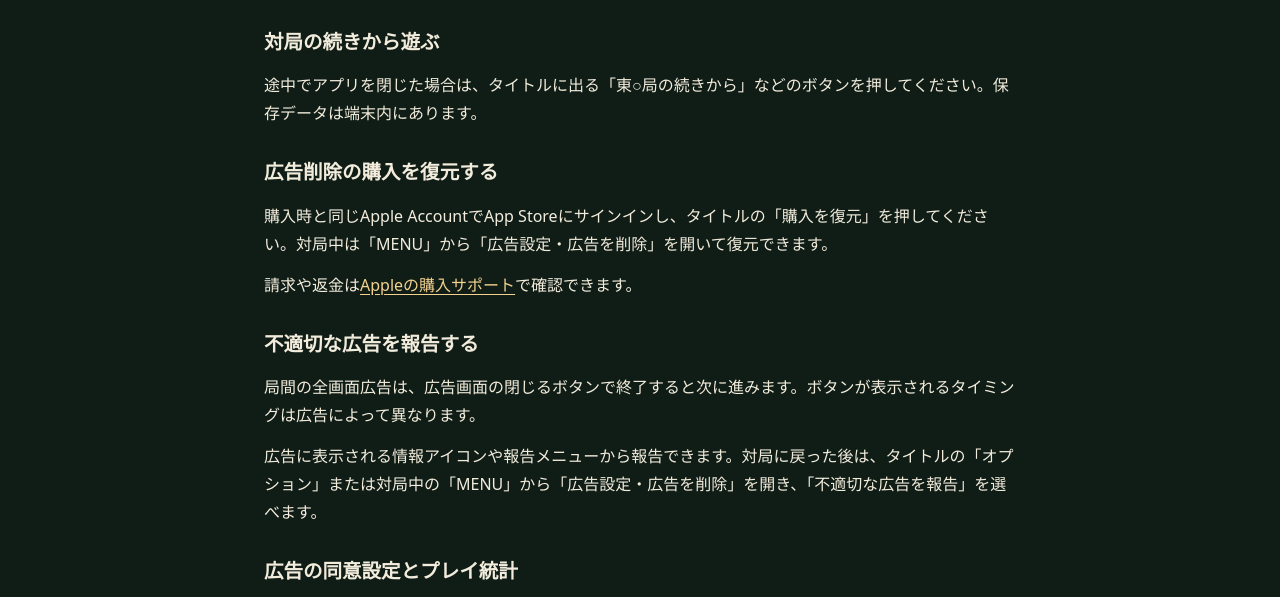
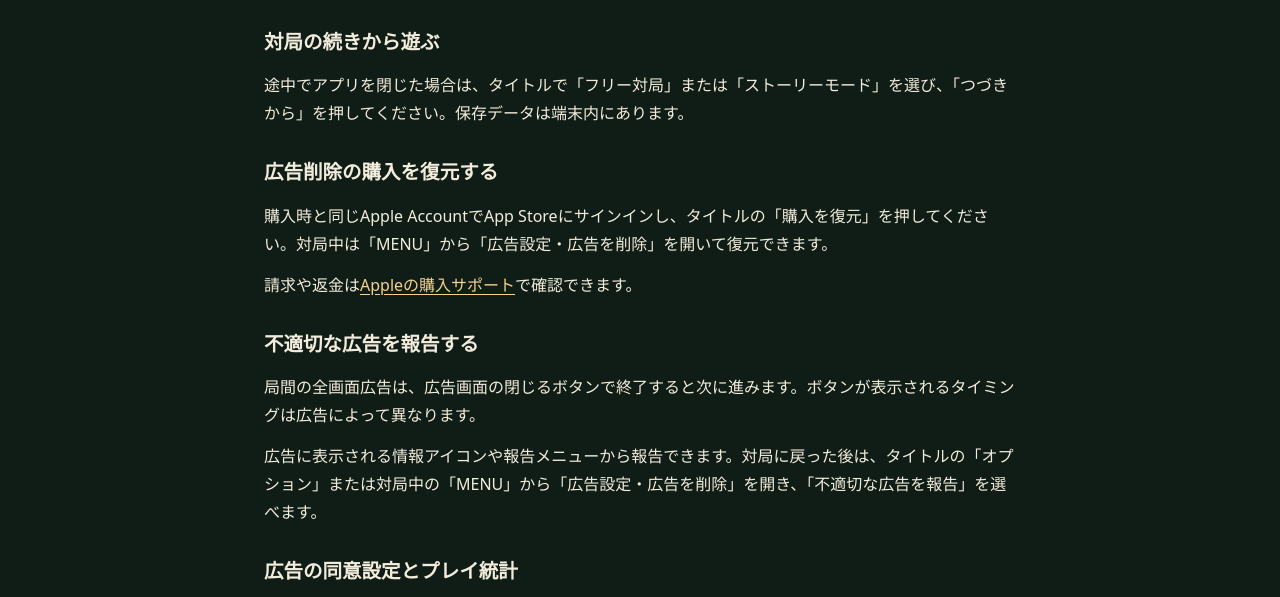
Before and after one commit to qualiatokyoltd/my-public-documents, a plain HTML site: page dopagaki-mahjong/support/index.html in a window 1280 px wide. Shown: the part 203-800 px from the top of the page. Drawn offline with Linux system fonts and the light colour scheme.

Commit message:
Update the guide for continuing Dopagaki Mahjong matches

```diff
--- a/dopagaki-mahjong/support/index.html
+++ b/dopagaki-mahjong/support/index.html
@@ -14,7 +14,7 @@
     <p>対局の操作やルールは、<a href="https://dopagaki-mahjong.pages.dev/#guide">遊び方</a>をご覧ください。</p>
 
     <h2>対局の続きから遊ぶ</h2>
-    <p>途中でアプリを閉じた場合は、タイトルに出る「東○局の続きから」などのボタンを押してください。保存データは端末内にあります。</p>
+    <p>途中でアプリを閉じた場合は、タイトルで「フリー対局」または「ストーリーモード」を選び、「つづきから」を押してください。保存データは端末内にあります。</p>
 
     <h2>広告削除の購入を復元する</h2>
     <p>購入時と同じApple AccountでApp Storeにサインインし、タイトルの「購入を復元」を押してください。対局中は「MENU」から「広告設定・広告を削除」を開いて復元できます。</p>
```
